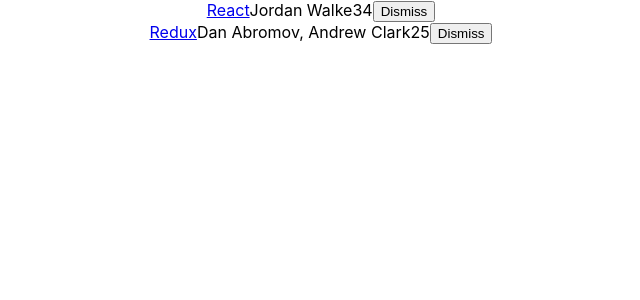
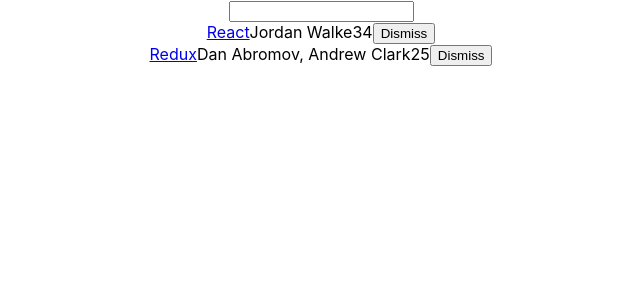
Before and after one commit to GaryHughes/hackernews, a React (Create React App) app: page / in a window 1280 px wide. Shown: the top 300 px of the page, without its empty margins (319-959 px from the left). Built offline with nearby package versions, Linux system fonts and the light colour scheme.

Commit message:
Add search.

```diff
--- a/src/App.js
+++ b/src/App.js
@@ -21,14 +21,18 @@
   }
 ];
 
+const isSearched = searchTerm => item => item.title.toLowerCase().includes(searchTerm.toLowerCase());
+
 class App extends Component {
 
   constructor(props) {
     super(props);
     this.state = {
-      list
+      list,
+      searchTerm: ''
     };
     this.onDismiss = this.onDismiss.bind(this);
+    this.onSearchChange = this.onSearchChange.bind(this);
   }
 
   onDismiss(id) {
@@ -36,10 +40,19 @@
     this.setState({ list: updatedList });
   }
 
+  onSearchChange(event) {
+    this.setState( { searchTerm: event.target.value });
+  }
+
   render() {
     return (
       <div className="App">
-        {this.state.list.map(item =>
+        <form>
+          <input
+            type="test"
+            onChange={this.onSearchChange} />
+        </form>
+        {this.state.list.filter(isSearched(this.state.searchTerm)).map(item =>
           <div key={item.objectID}>
             <span>
               <a href={item.url}>{item.title}</a>
```
